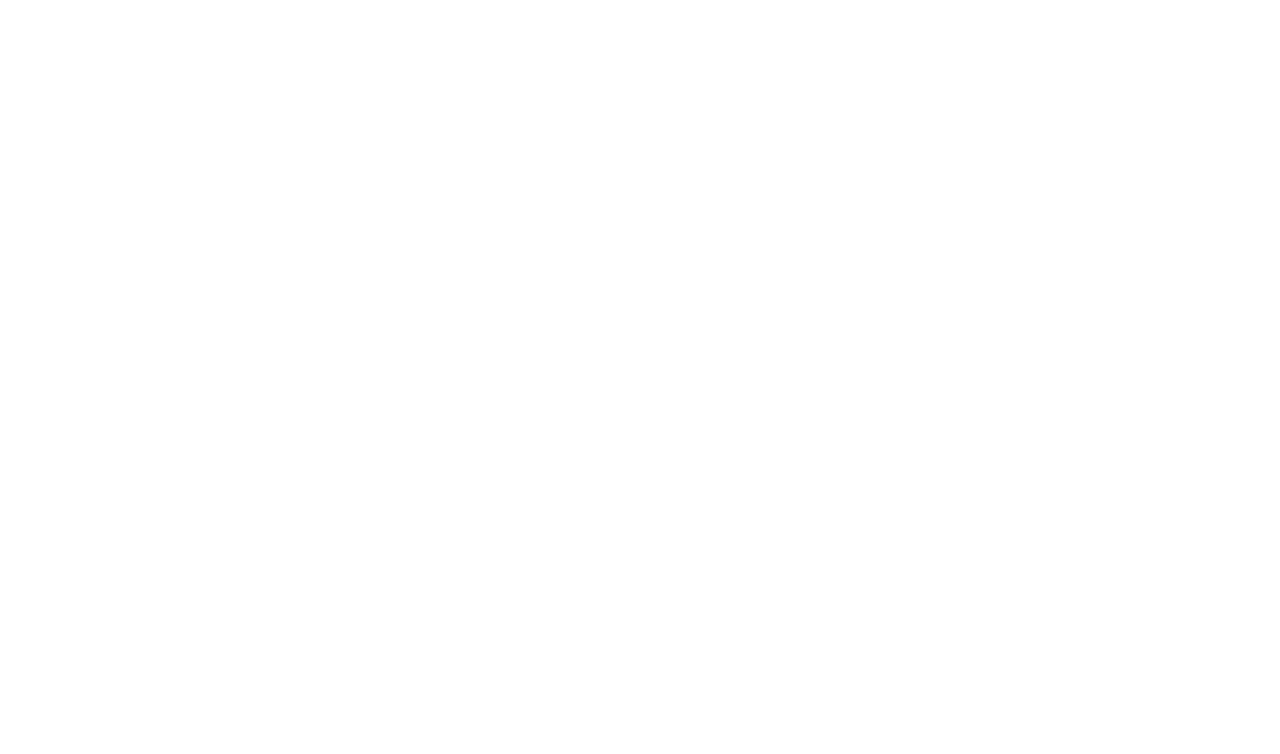
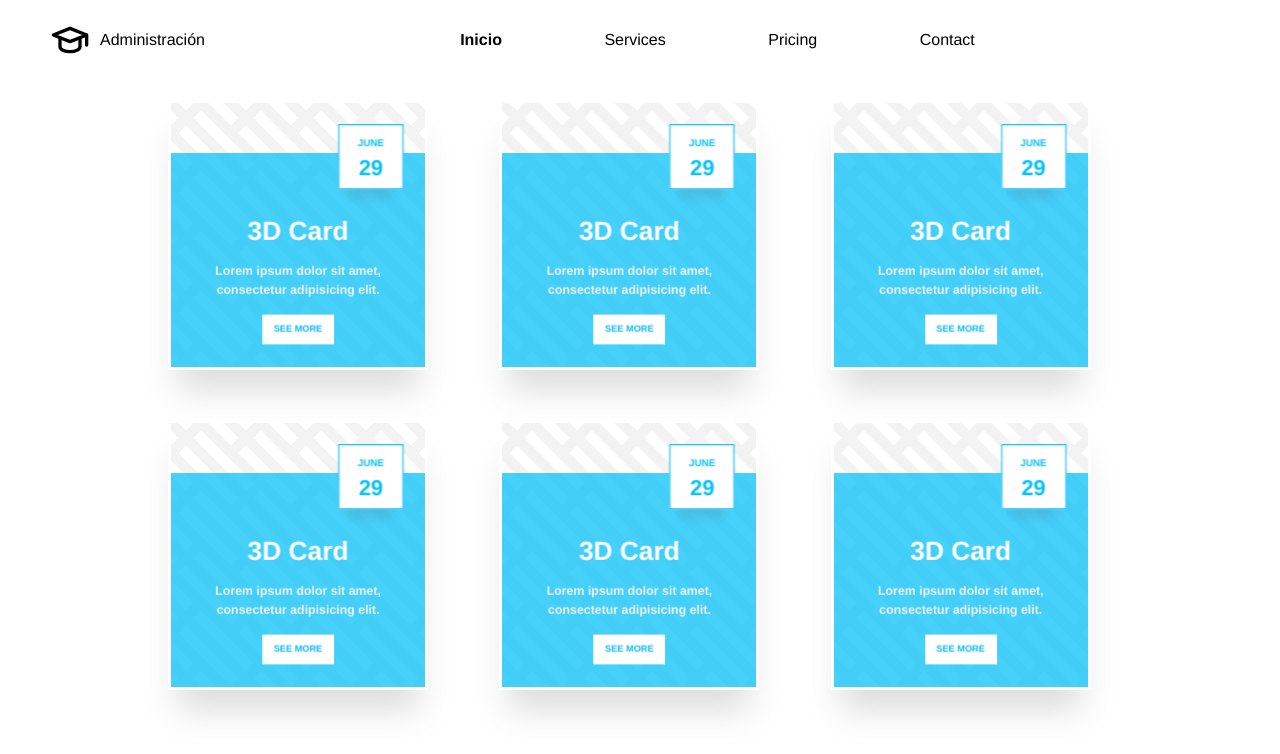
Before and after one commit to Team-Esquizos/EsquizosP2, a Vue app in the folder frontend-xquizos/: page /vistaDocente in a window 1280 px wide. Before the commit this address had no page. Shown: the top 754 px of the page. Built offline with nearby package versions, Linux system fonts and the light colour scheme.

Commit message:
SCRUM-7 Creación de vista docente
Se empezó la creación de vista docente, agregue la navbar como un componente y las casillas de los módulos para la misma vista. 2 horas de trabajo

```diff
--- a/frontend-xquizos/package.json
+++ b/frontend-xquizos/package.json
@@ -25,6 +25,9 @@
     "eslint-plugin-vue": "^8.0.3"
   },
   "eslintConfig": {
+    "rules": {
+    "vue/multi-word-component-names": "off"
+    },
     "root": true,
     "env": {
       "node": true
@@ -35,8 +38,7 @@
     ],
     "parserOptions": {
       "parser": "@babel/eslint-parser"
-    },
-    "rules": {}
+    }
   },
   "browserslist": [
     "> 1%",
--- /dev/null
+++ b/frontend-xquizos/src/components/AppNavbar.vue
@@ -0,0 +1,70 @@
+<template>
+    <nav class="navbar">
+        <div class="navbar-logo">
+            <img src="../assets/school.svg" alt="Logo" />
+            <span>Administración</span>
+        </div>
+        <ul class="navbar-links">
+            <li><a href="#" class="active">Inicio</a></li>
+            <li><a href="#">Services</a></li>
+            <li><a href="#">Pricing</a></li>
+            <li><a href="#">Contact</a></li>
+        </ul>
+    </nav>
+</template>
+
+<script>
+
+</script>
+
+<style scoped>
+  .navbar {
+    width: 100%;
+    display: flex;
+    justify-content: space-between;
+    align-items: center;
+    background-color: transparent; /* Fondo completamente transparente */
+    padding: 20px 50px;
+    color: #fff;
+    position: fixed;
+    top: 0;
+    left: 0;
+    z-index: 1000;
+    height: 80px;
+    box-sizing: border-box;
+    backdrop-filter: blur(5px); /* Efecto de desenfoque detrás de la navbar */
+  }
+
+  .navbar-logo {
+    color: #000000;
+    display: flex;
+    align-items: center; /* Alinea la imagen y el texto en el centro verticalmente */
+  }
+
+  .navbar-logo img {
+    height: 40px;
+    margin-right: 10px;
+  }
+
+  .navbar-links {
+    list-style: none;
+    display: flex;
+    gap: 10%;
+    justify-content: center;
+    margin: 0;
+    flex: 1; /* Ocupa el espacio restante para centrar los enlaces */
+  }
+
+  .navbar-links li {
+    display: inline;
+  }
+
+  .navbar-links a {
+    color: #000000;
+    text-decoration: none;
+  }
+
+  .navbar-links a.active {
+    font-weight: bold;
+  }
+</style>
--- a/frontend-xquizos/src/components/Login.vue
+++ b/frontend-xquizos/src/components/Login.vue
@@ -21,6 +21,7 @@
               <button type="submit">Logearse</button>
           </form>
           <router-link to="/vistaAdministrador">Ir a Vista Administrador</router-link>
+          <router-link to="/vistaDocente">Ir a Vista docente</router-link>
       </div>
   </body>
   </template>
--- /dev/null
+++ b/frontend-xquizos/src/components/modulos.vue
@@ -0,0 +1,134 @@
+<template>
+    <div class="parent">
+            <div class="card">
+                <div class="content-box">
+                    <span class="card-title">3D Card</span>
+                    <p class="card-content">
+                        Lorem ipsum dolor sit amet, consectetur adipisicing elit.
+                    </p>
+                    <span class="see-more">See More</span>
+                </div>
+                <div class="date-box">
+                    <span class="month">JUNE</span>
+                    <span class="date">29</span>
+                </div>
+            </div>
+        </div>
+</template>
+
+<script>
+
+</script>
+
+<style>
+.parent {
+  width: 300px;
+  padding: 20px;
+  perspective: 1000px;
+}
+
+.card {
+  padding-top: 50px;
+  /* border-radius: 10px; */
+  border: 3px solid rgb(255, 255, 255);
+  transform-style: preserve-3d;
+  background: linear-gradient(135deg,#0000 18.75%,#f3f3f3 0 31.25%,#0000 0),
+      repeating-linear-gradient(45deg,#f3f3f3 -6.25% 6.25%,#ffffff 0 18.75%);
+  background-size: 60px 60px;
+  background-position: 0 0, 0 0;
+  background-color: #f0f0f0;
+  width: 100%;
+  box-shadow: rgba(142, 142, 142, 0.3) 0px 30px 30px -10px;
+  transition: all 0.5s ease-in-out;
+}
+
+.card:hover {
+  background-position: -100px 100px, -100px 100px;
+  transform: rotate3d(0.5, 1, 0, 30deg);
+}
+
+.content-box {
+  background: rgba(4, 193, 250, 0.732);
+  /* border-radius: 10px 100px 10px 10px; */
+  transition: all 0.5s ease-in-out;
+  padding: 60px 25px 25px 25px;
+  transform-style: preserve-3d;
+}
+
+.content-box .card-title {
+  display: inline-block;
+  color: white;
+  font-size: 25px;
+  font-weight: 900;
+  transition: all 0.5s ease-in-out;
+  transform: translate3d(0px, 0px, 50px);
+}
+
+.content-box .card-title:hover {
+  transform: translate3d(0px, 0px, 60px);
+}
+
+.content-box .card-content {
+  margin-top: 10px;
+  font-size: 12px;
+  font-weight: 700;
+  color: #f2f2f2;
+  transition: all 0.5s ease-in-out;
+  transform: translate3d(0px, 0px, 30px);
+}
+
+.content-box .card-content:hover {
+  transform: translate3d(0px, 0px, 60px);
+}
+
+.content-box .see-more {
+  cursor: pointer;
+  margin-top: 1rem;
+  display: inline-block;
+  font-weight: 900;
+  font-size: 9px;
+  text-transform: uppercase;
+  color: rgb(7, 185, 255);
+  /* border-radius: 5px; */
+  background: white;
+  padding: 0.5rem 0.7rem;
+  transition: all 0.5s ease-in-out;
+  transform: translate3d(0px, 0px, 20px);
+}
+
+.content-box .see-more:hover {
+  transform: translate3d(0px, 0px, 60px);
+}
+
+.date-box {
+  position: absolute;
+  top: 30px;
+  right: 30px;
+  height: 60px;
+  width: 60px;
+  background: white;
+  border: 1px solid rgb(7, 185, 255);
+  /* border-radius: 10px; */
+  padding: 10px;
+  transform: translate3d(0px, 0px, 80px);
+  box-shadow: rgba(100, 100, 111, 0.2) 0px 17px 10px -10px;
+}
+
+.date-box span {
+  display: block;
+  text-align: center;
+}
+
+.date-box .month {
+  color: rgb(4, 193, 250);
+  font-size: 9px;
+  font-weight: 700;
+}
+
+.date-box .date {
+  font-size: 20px;
+  font-weight: 900;
+  color: rgb(4, 193, 250);
+}
+
+</style>
--- a/frontend-xquizos/src/router/index.js
+++ b/frontend-xquizos/src/router/index.js
@@ -1,6 +1,7 @@
 import { createRouter, createWebHistory } from 'vue-router';
 import Login from '../components/Login.vue';
 import VistaAdministrador from '@/views/VistaAdministrador.vue';
+import VistaDocente from '@/views/VistaDocente.vue';
 
 const routes = [
   {
@@ -12,6 +13,11 @@ const routes = [
     path: '/vistaAdministrador',
     name: 'VistaAdministrador',
     component: VistaAdministrador
+  },
+  {
+    path: '/vistaDocente',
+    name: 'VistaDocente',
+    component: VistaDocente
   }
 ];
 
--- /dev/null
+++ b/frontend-xquizos/src/views/VistaDocente.vue
@@ -0,0 +1,55 @@
+/* eslint-disable */
+<template>
+    <navBar/>
+    <div class="body">
+        <modulos/>
+        <modulos/>
+        <modulos/>
+        <modulos/>
+        <modulos/>
+        <modulos/>
+    </div>
+</template>
+
+<script>
+import navBar from '@/components/AppNavbar.vue';
+import modulos from '@/components/modulos.vue';
+
+export default {
+    name: "VistaDocente",
+    components: {
+        navBar,
+        modulos
+    }
+}
+</script>
+
+<style scoped>
+.body {
+    display: grid;
+    grid-template-columns: repeat(auto-fill, minmax(250px, 1fr)); /* Ajuste automático */
+    gap: 10px; /* Espacio entre módulos */
+    padding: 20px;
+}
+
+/* Media queries para adaptar el diseño */
+@media (max-width: 768px) { /* Pantallas pequeñas */
+    .body {
+        grid-template-columns: repeat(1, 1fr); /* 1 módulo por fila en pantallas pequeñas */
+        padding: 10px;
+    }
+}
+
+@media (min-width: 769px) and (max-width: 1024px) { /* Pantallas medianas */
+    .body {
+        grid-template-columns: repeat(2, 1fr); /* 2 módulos por fila en pantallas medianas */
+    }
+}
+
+@media (min-width: 1025px) { /* Pantallas grandes */
+    .body {
+        margin-left: 10%; /* Espacios laterales en pantallas grandes */
+        margin-right: 10%;
+    }
+}
+</style>
```
